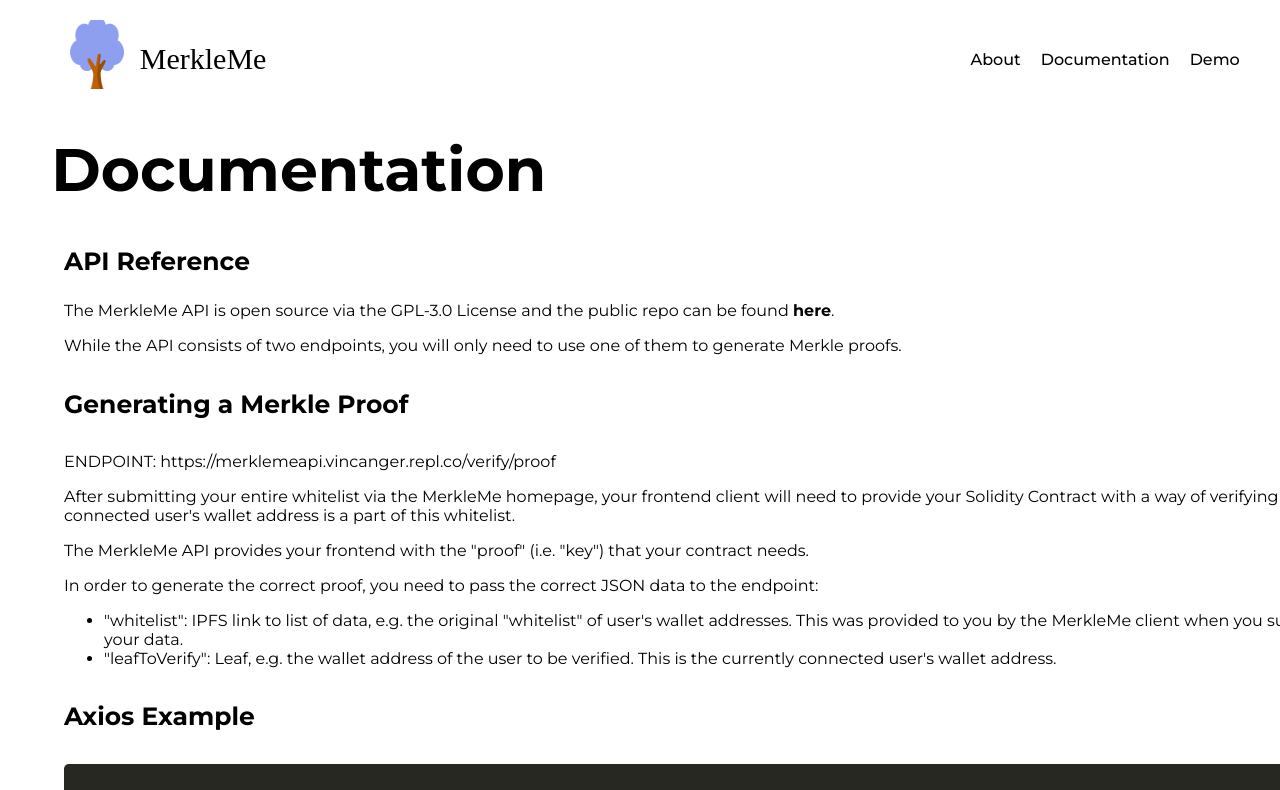
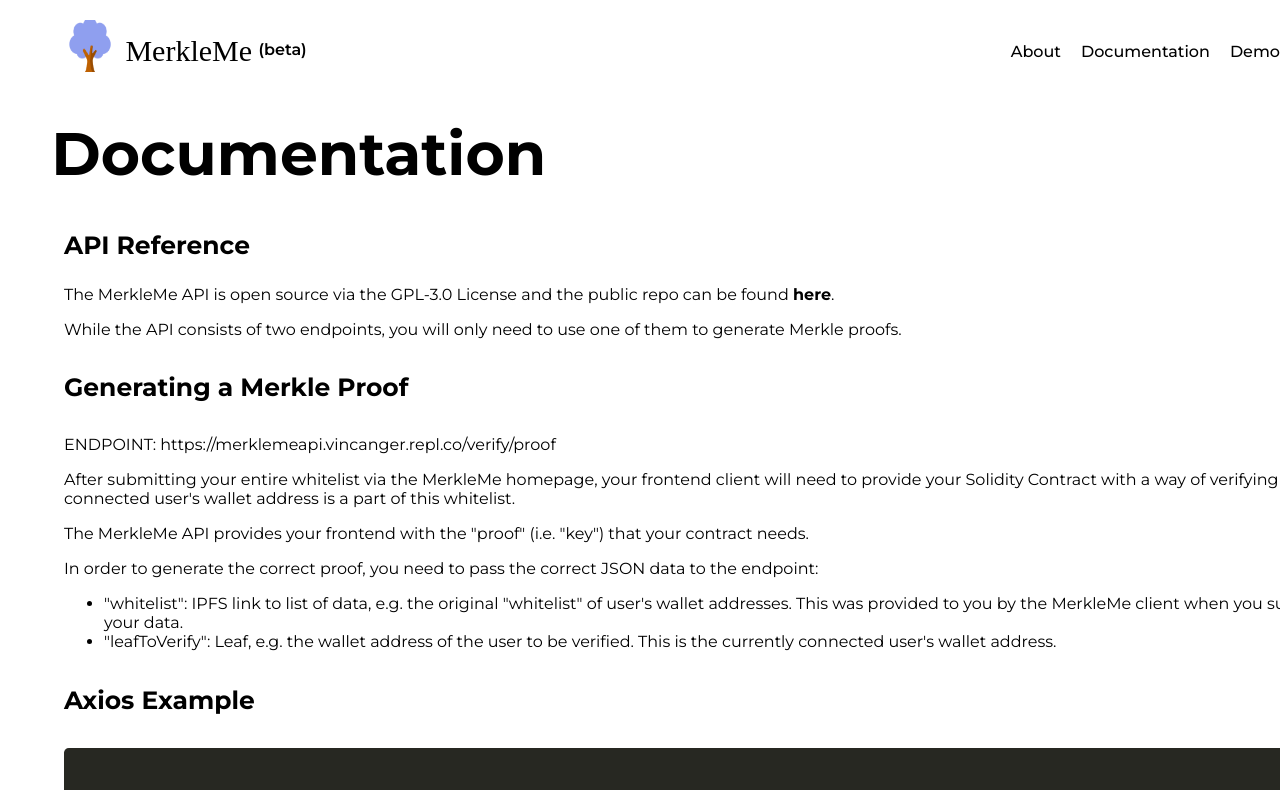
Before and after one commit to nfgenes/merkleme, a Next.js app: page /documentation in a window 1280 px wide. Shown: the top 790 px of the page. Built offline with nearby package versions, Linux system fonts and the light colour scheme; a web font is replaced by a local one.

Commit message:
feat: add beta to navbar

```diff
--- a/components/navbar.js
+++ b/components/navbar.js
@@ -23,6 +23,7 @@ export default function NavBar() {
                     {pageData.title}
                 </Link>
             </div>
+            <div className={styles.betaStyles}>{pageData.betaTitle}</div>
 
             <div className={styles.linkContainer}>
                 <Link href="/about">
--- a/data/pageData.js
+++ b/data/pageData.js
@@ -1,6 +1,7 @@
 export const pageData = {
     treeImg: "/assets/tree.png",
     title: "MerkleMe",
+    betaTitle: "(beta)",
 };
 
 export const aboutPageData = {
--- a/styles/navbar.module.css
+++ b/styles/navbar.module.css
@@ -32,3 +32,11 @@
     font-weight: 500;
     cursor: pointer;
 }
+
+.betaStyles {
+    font-family: Montserrat;
+    font-weight: 600;
+    margin-top: 1.8%;
+    margin-left: 0.5%;
+
+}
```
